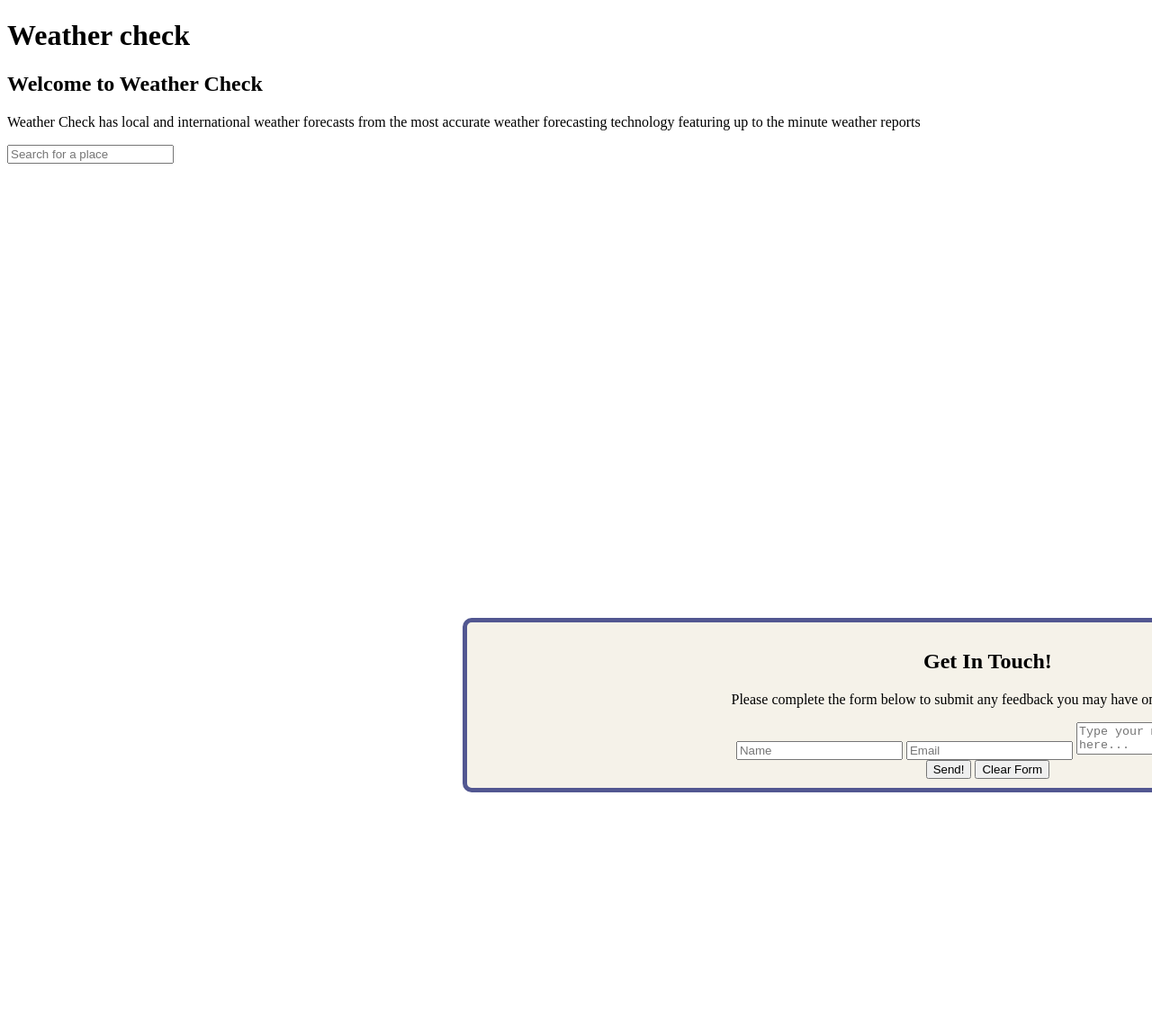
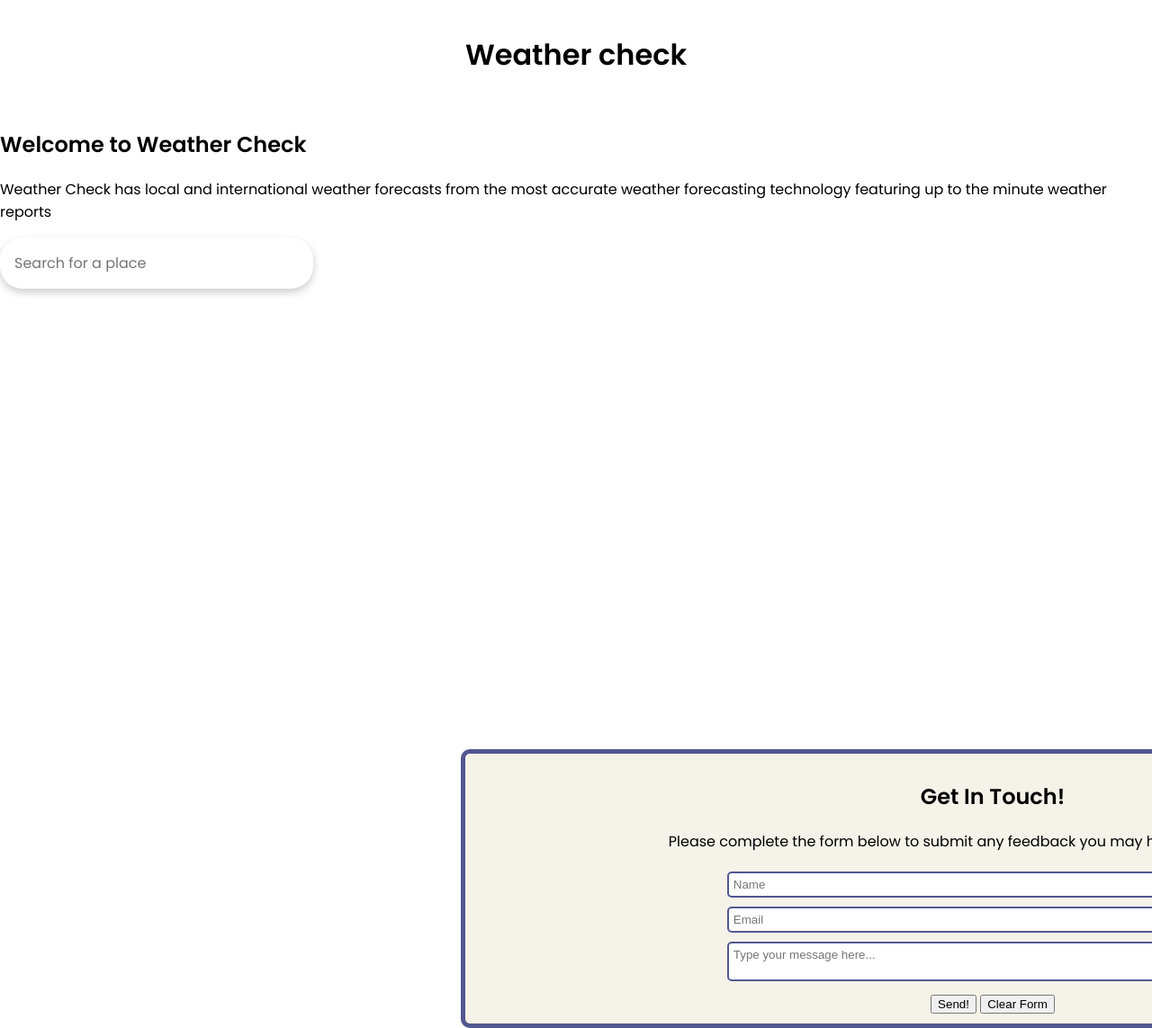
Before and after one commit to Code-Institute-Submissions/aounhe-milestone_project_2, a plain HTML site: page index.html in a window 1280 px wide. Shown: the top 1143 px of the page at 90% size. Drawn offline with Linux system fonts and the light colour scheme.

Commit message:
aplly some colors and fonts

```diff
--- a/assets/style.css
+++ b/assets/style.css
@@ -20,3 +20,48 @@
     align-items: center;
     text-align: center;
 }
+.header h1, .footer {
+    width: 100%;
+    min-height: 10vh;
+    display: flex;
+    flex-direction: row;
+    align-items: center;
+    justify-content: space-evenly;
+}
+.title.home:hover,
+.title:hover,
+.social:hover {
+    color: var(--highlight);
+    cursor: pointer;
+    text-shadow: 0px 0px 10px rgba(0, 0, 0, 0.5);
+}
+form .input {
+    color: var(--text);
+    background-color: var(--background);
+    border: 2px solid var(--text);
+    border-radius: 5px;
+    width: 80%;
+    margin: 5px ;
+    padding: 5px;
+    font-family: "Pathway Extreme", sans-serif;
+}
+body {
+    margin: 0;
+    font-family: "Poppins", sans-serif;
+    background-color: linear-gradiet(300deg, #809bd0, #909d9d);
+    display: flex;
+    justify-content: center;
+    align-items: center;
+    min-height: 100vh;
+    flex-direction: column;
+   }
+#search {
+    padding: 1rem;
+    border-radius: 25px;
+    border: none;
+    background-color: #fff;
+    font-family: inherit;
+    box-shadow: 0 4px 10px rgba(0, 0, 0, 0.2);
+    min-width: 300px;
+    font-size: 1rem;
+}
```
